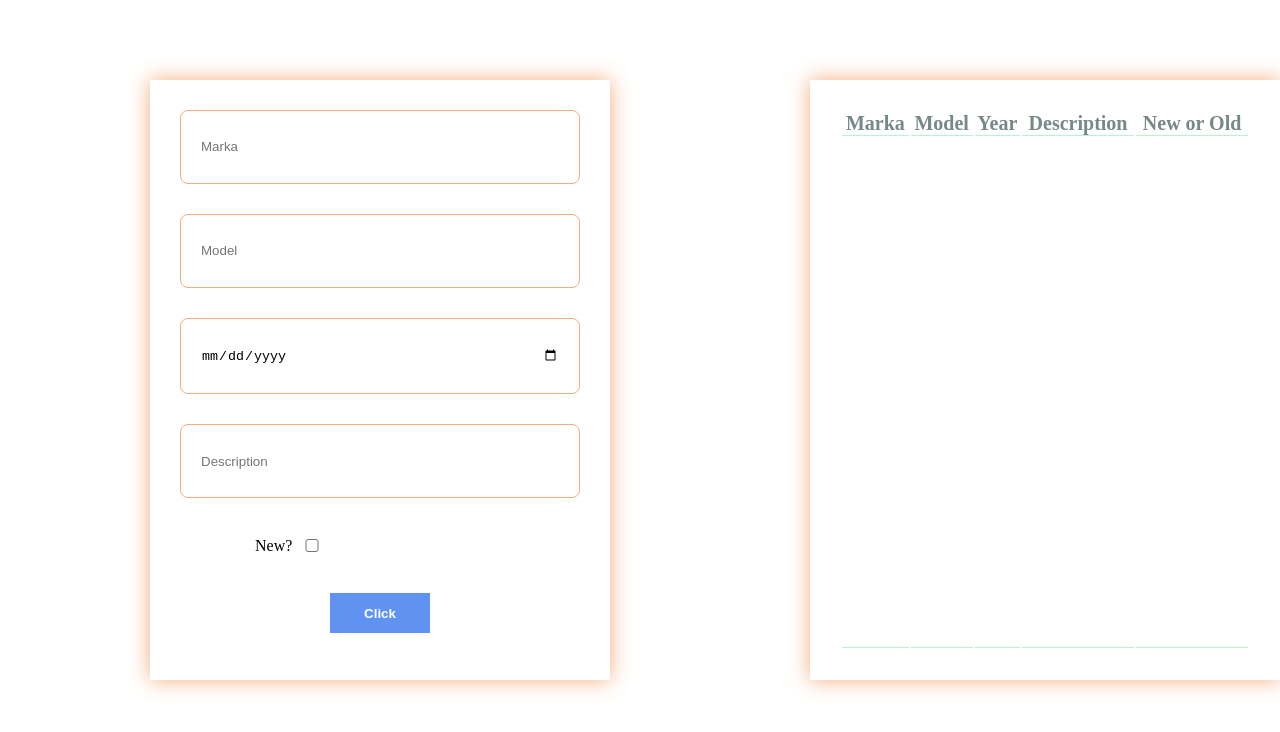
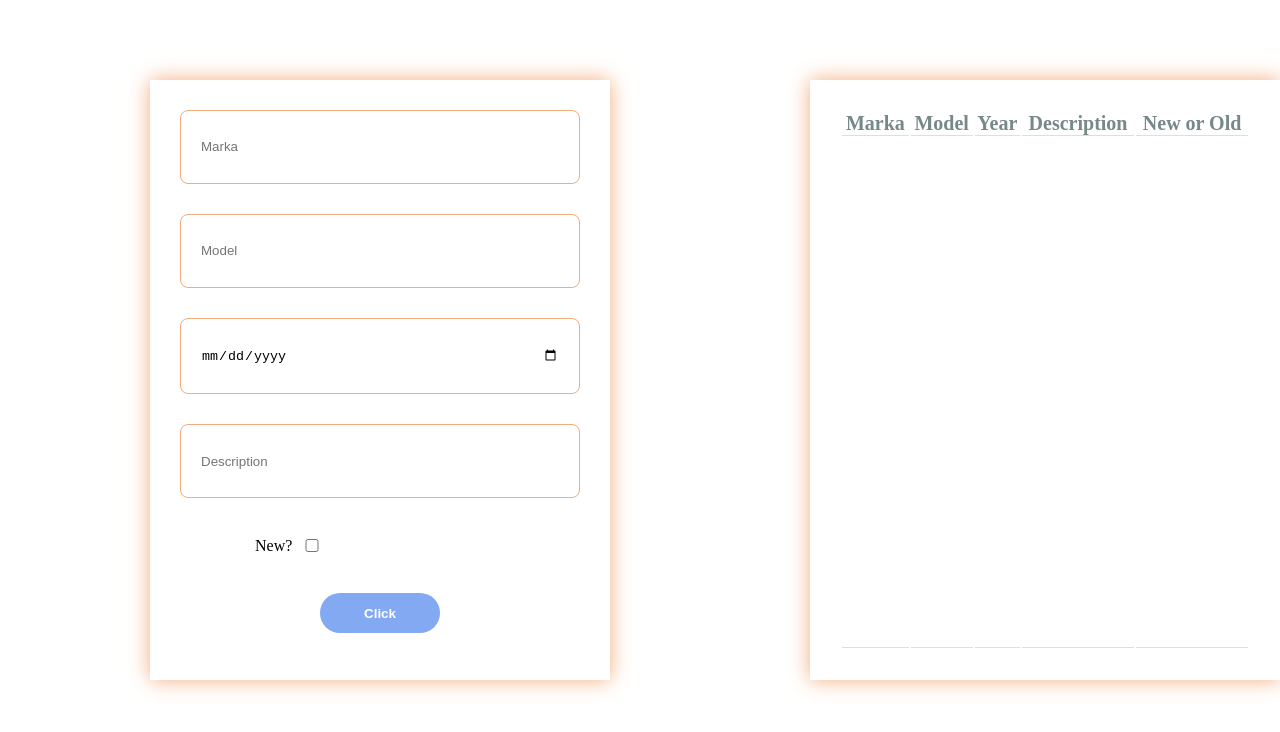
Before and after one commit to MehemmedIsmayilov/task3_DOM, a plain HTML site: page index.html in a window 1280 px wide. Drawn offline with Linux system fonts and the light colour scheme.

Commit message:
btn deisiklik

```diff
--- a/style.css
+++ b/style.css
@@ -25,13 +25,19 @@ input {
   padding: 20px;
 }
 .btn {
-
-  width: 100px;
+ border-radius: 100px;
+  width: 120px;
   height: 40px;
   border: none;
-  background-color: rgb(96, 147, 241);
+  background-color: rgb(130, 169, 241);
   color: white;
   font-weight: bold;
+}
+.btn:hover{
+    box-shadow: 0 0 20px rgb(255, 60, 0);
+    background-image: linear-gradient(to right,rgb(247, 247, 247),rgb(169, 232, 235),rgb(148, 243, 250),rgb(166, 233, 245),rgb(105, 236, 253),rgb(81, 194, 238));
+    color: black;
+    transition: 2s;
 }
 .chckN {
   display: flex;
```
